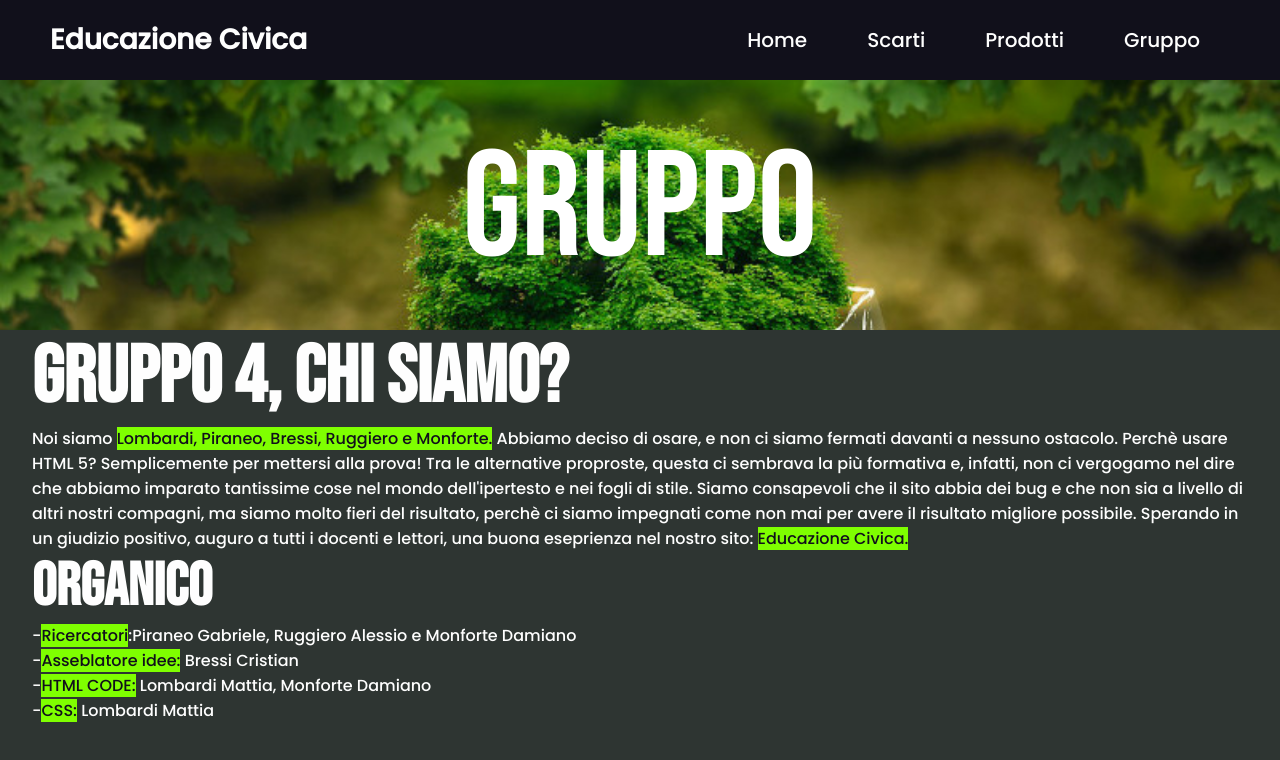
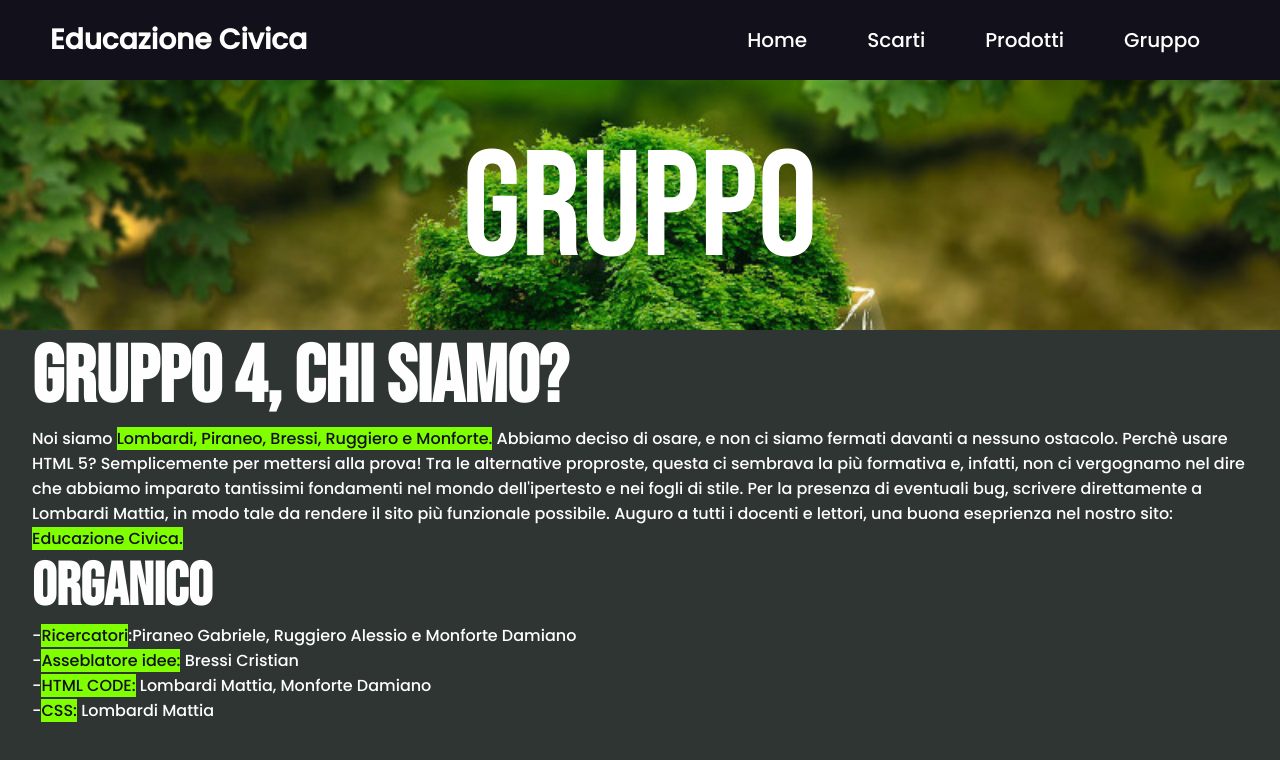
Before and after one commit to LombardiMattia/edcivica.gruppo4, a plain HTML site: page gruppo.htm in a window 1280 px wide. Drawn offline with Linux system fonts and the light colour scheme.

Commit message:
Update gruppo.htm

```diff
--- a/gruppo.htm
+++ b/gruppo.htm
@@ -1,4 +1,4 @@
-<!DOCTYPE html>
+ <!DOCTYPE html>
 <html lang="it">
     <head>
         <meta charset="UTF-8">
@@ -45,16 +45,13 @@
                 Semplicemente per mettersi alla prova!
                 Tra le alternative proproste, questa ci
                 sembrava la più formativa e, infatti, non
-                ci vergogamo nel dire che abbiamo imparato
-                tantissime cose nel mondo dell'ipertesto e
+                ci vergognamo nel dire che abbiamo imparato
+                tantissimi fondamenti nel mondo dell'ipertesto e
                 nei fogli di stile.
-                Siamo consapevoli che il sito abbia dei bug
-                e che non sia a livello di altri nostri
-                compagni, ma siamo molto fieri del risultato,
-                perchè ci siamo impegnati come non mai
-                per avere il risultato migliore possibile.
-                Sperando in un giudizio positivo, auguro a
-                tutti i docenti e lettori, una buona eseprienza
+                Per la presenza di eventuali bug, scrivere direttamente
+                a Lombardi Mattia, in modo tale da rendere il sito
+                più funzionale possibile.
+                Auguro a tutti i docenti e lettori, una buona eseprienza
                 nel nostro sito: <mark>Educazione Civica.</mark>
             </p>
         </div>
```
